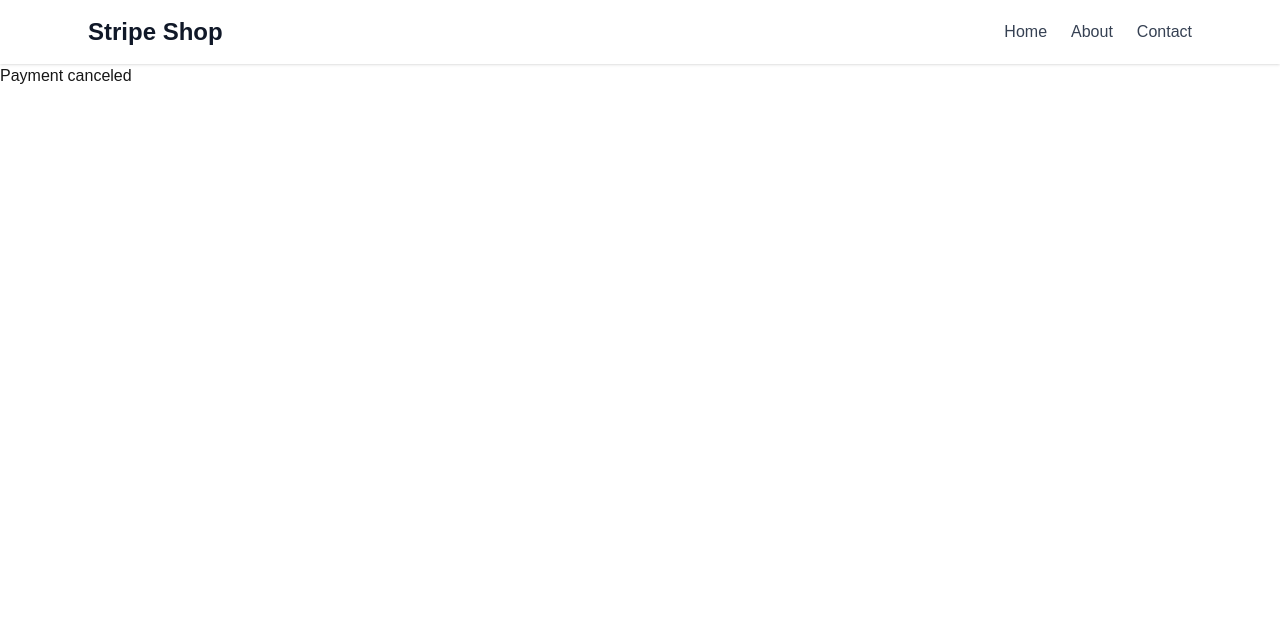
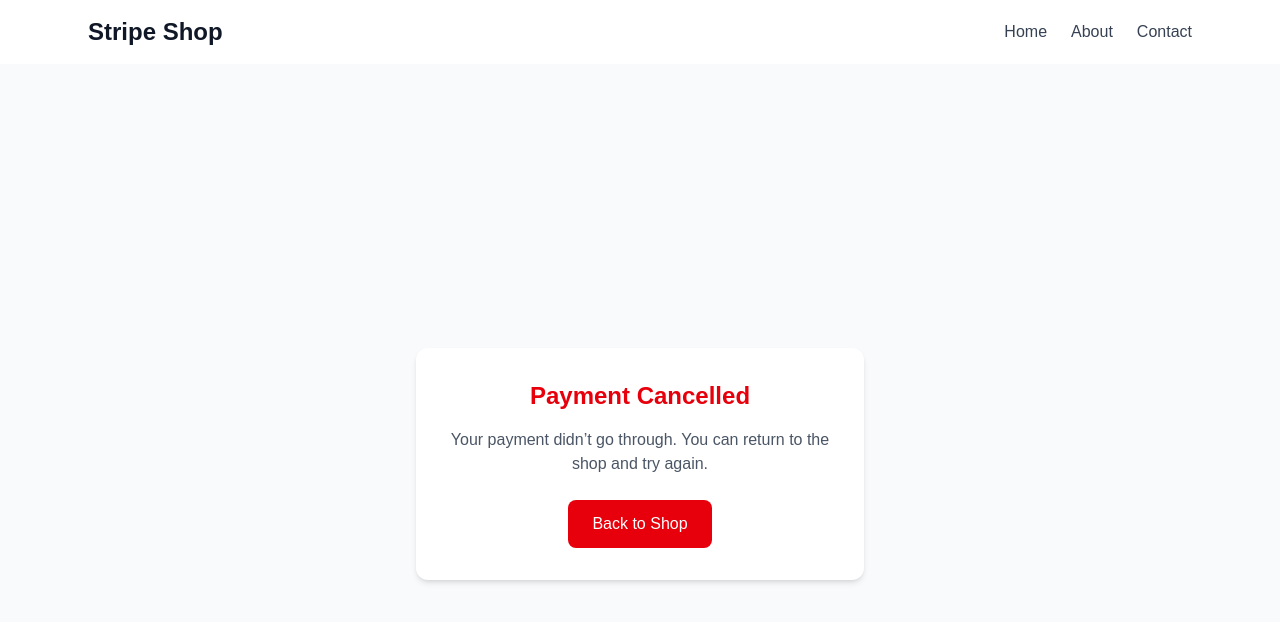
Before and after one commit to Dylan-JM/week10-assignment, a Next.js app: page /cancel in a window 1280 px wide. Shown: the top 622 px of the page. Built offline with nearby package versions, Linux system fonts and the light colour scheme.

Commit message:
feat: Cancel Page

```diff
--- a/src/app/(routes)/cancel/page.js
+++ b/src/app/(routes)/cancel/page.js
@@ -1,3 +1,23 @@
+import Link from "next/link";
+
 export default function Cancel() {
-  return <h1>Payment canceled </h1>;
+  return (
+    <main className="min-h-screen bg-gray-50 flex items-center justify-center p-6">
+      <div className="bg-white rounded-xl shadow-md p-8 max-w-md w-full text-center">
+        <h1 className="text-2xl font-semibold text-red-600 mb-4">
+          Payment Cancelled
+        </h1>
+        <p className="text-gray-600 mb-6">
+          Your payment didn’t go through. You can return to the shop and try
+          again.
+        </p>
+        <Link
+          href="/"
+          className="inline-block bg-red-600 text-white px-6 py-3 rounded-lg hover:bg-red-700 transition"
+        >
+          Back to Shop
+        </Link>
+      </div>
+    </main>
+  );
 }
--- a/src/app/components/PayButton.jsx
+++ /dev/null
@@ -1,11 +0,0 @@
-"use client";
-
-export default function PayButton() {
-  const handlePay = async () => {
-    const res = await fetch("/api/checkout", { method: "POST" });
-    const data = await res.json();
-    window.location.href = data.url;
-  };
-
-  return <button onClick={handlePay}>Pay $5</button>;
-}
```
